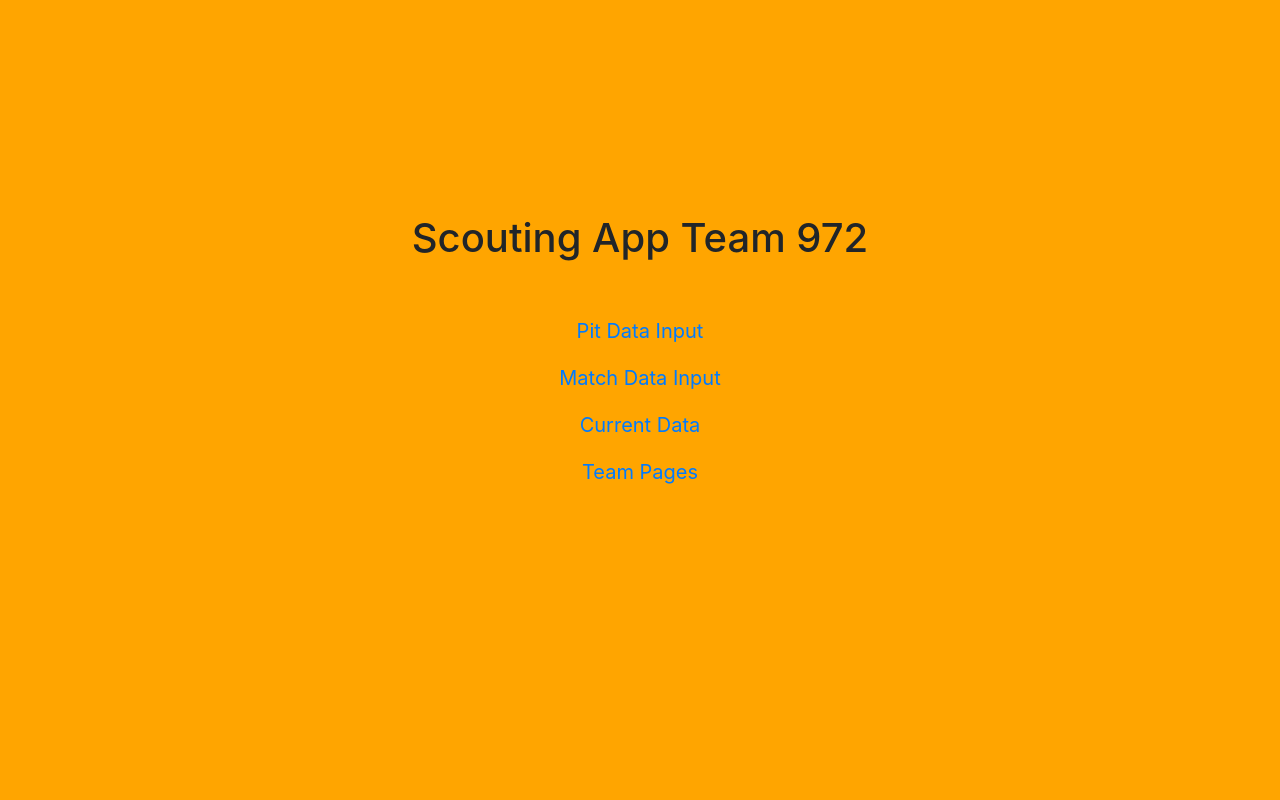
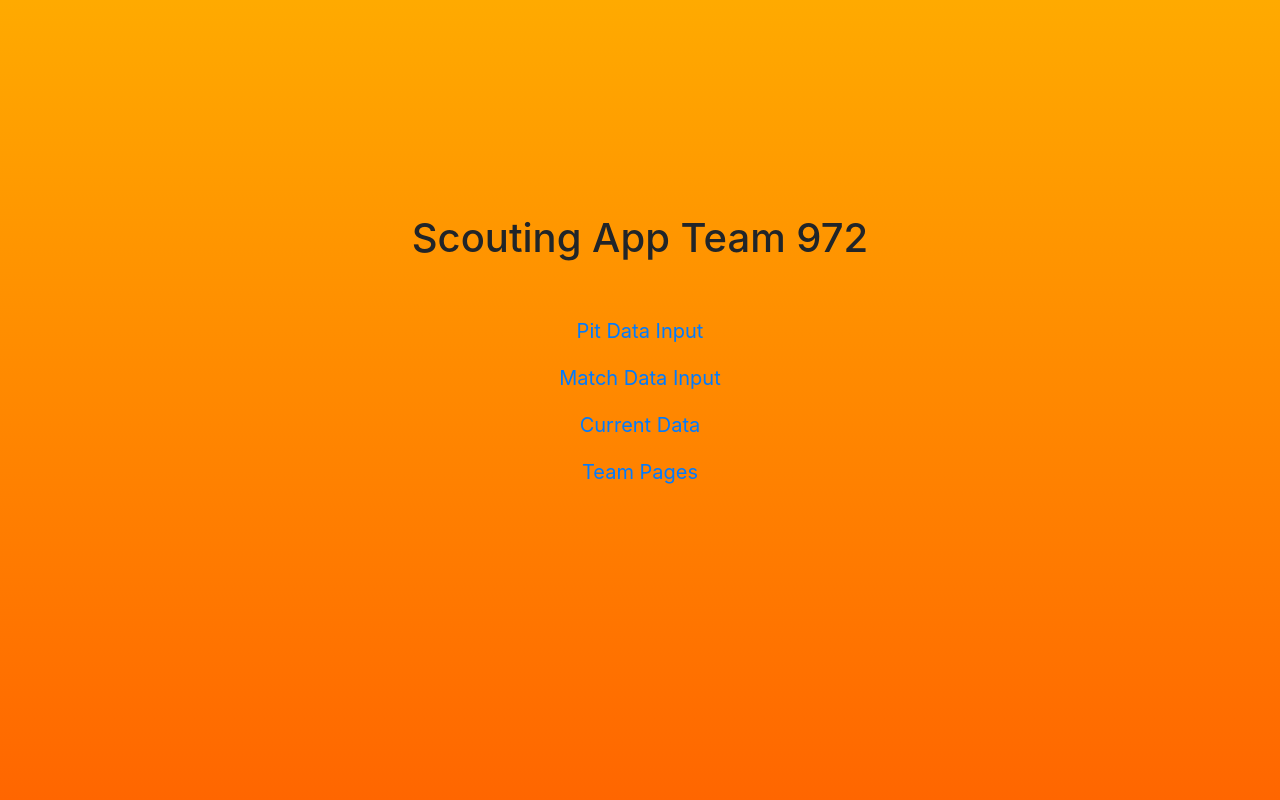
Before and after one commit to iron-claw-972/ScoutingApp2019, a Flask app: page /scouting/home in a window 1280 px wide. Run offline with Flask 2, Linux system fonts and the light colour scheme; parts of the project's set-up code (start-up, migrations or seed data) failed here and were passed over; some libraries are stand-ins or nearby versions.

Commit message:
changed stuff in css

```diff
--- a/app/static/css/publicityBoard.css
+++ b/app/static/css/publicityBoard.css
@@ -121,6 +121,7 @@ div#evenMarqueeDiv {
 img.sponsorImage {
     height: 8vh;
     margin-left: 1.5vw;
+    filter: brightness(0);
 }
 
 nav {
--- a/app/static/css/styles.css
+++ b/app/static/css/styles.css
@@ -1,3 +1,3 @@
 body {
-    background-color: orange;
+    background-image: linear-gradient(#FFAA00, #FF6600);
 }
```
